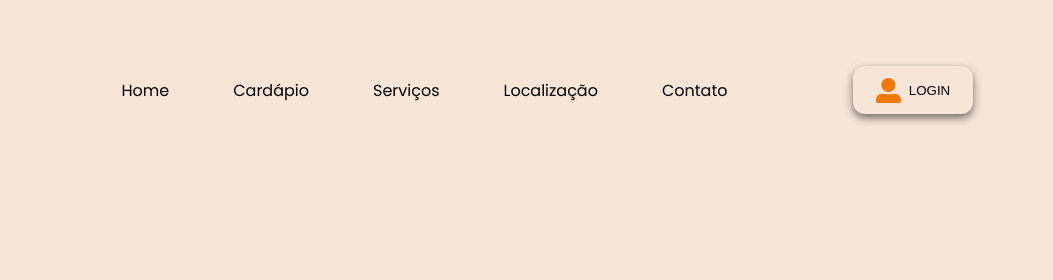
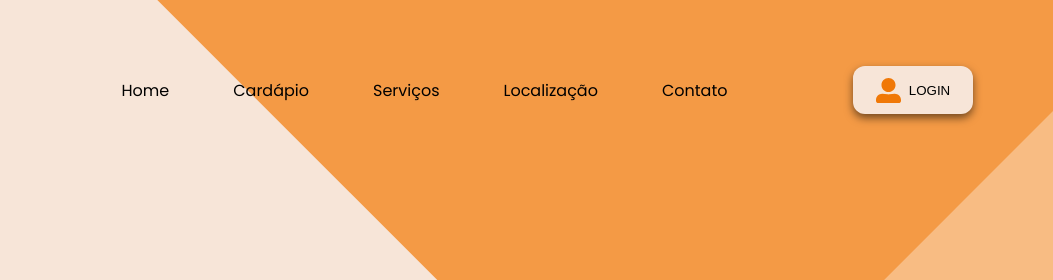
Before and after one commit to fernandoleonid/tony-pizzaria-ds1m-b-2025, a plain HTML site: page index.html in a window 1280 px wide. Shown: the top 280 px of the page, 227-1280 px from the left. Drawn offline with Linux system fonts and the light colour scheme.

Commit message:
background home

```diff
--- a/index.html
+++ b/index.html
@@ -12,7 +12,7 @@
 <body>
     <header>
         <img src="./img/logo.svg" alt="logo Tony Pizzaria">
-        <ul>
+        <menu>
             <li>
                 <a href="#">Home</a>
             </li>
@@ -28,13 +28,17 @@
             <li>
                 <a href="#">Contato</a>
             </li>
-        </ul>
+        </menu>
         <button type="button" class="login">
             <img src="./img/icon-user.svg" alt="Icone usuário">
             <span>LOGIN</span>
         </button>
     </header>
-    <main></main>
+    <main>
+        <section class="home"></section>
+        <section class="cardapio"></section>
+        <section class="servicos"></section>
+    </main>
     <footer></footer>
 </body>
 </html>
--- a/style.css
+++ b/style.css
@@ -1,6 +1,8 @@
 :root{
     --primary-color: #F07807;
     --secundary-color: #F7E5D8;
+    --default-shadow: 0 4px 8px #0008;
+    --default-padding:0 80px;
 }
 *{
     padding: 0;
@@ -16,7 +18,6 @@ ul,ol,li{
 }
 
 body{
-    padding: 0 80px;
     font-family: "Poppins", sans-serif;
     background-color: var(--secundary-color);
 }
@@ -24,14 +25,15 @@ body{
 header{
     position: fixed;
     height: 60px;
-    width: calc(100% - 160px);
+    width:100vw;
     top: 60px;
     display: flex;
     justify-content: space-between;
     align-items: center;
+    padding: var(--default-padding);
 }
 
-header ul{
+header menu{
     display: flex;
     justify-content: space-between;
     align-items: center;
@@ -44,7 +46,7 @@ header li{
 }
 header li:hover{
     background-color: var(--secundary-color);
-    box-shadow: 0 4px 8px #0008;
+    box-shadow: var(--default-shadow);
 }
 .login{
     height: 48px;
@@ -52,16 +54,35 @@ header li:hover{
     border-radius: 12px;
     border: none;
     background-color: var(--secundary-color);
-    box-shadow: 0 4px 8px #0008;
+    box-shadow: var(--default-shadow);
     display: flex;
     justify-content: center;
     align-items: center;
     gap: 8px;
 }
+
 main{
-    /* background-color: blueviolet; */
-    height: 500px;
+
 }
+
+section{
+    height: 100vh;
+    padding: var(--default-padding);
+}
+.home{
+    background-color: var(--secundary-color);
+    background-image: url(./img/bg-home.svg);
+    background-repeat: no-repeat;
+    background-position: top right;
+}
+.cardapio{
+    background-color: plum;
+}
+.servicos{
+    background-color: lightblue;
+}
+
+
 footer{
     background-color: pink;
     height: 526px;
```
Also changed, not shown: img/bg-home.svg (added).
